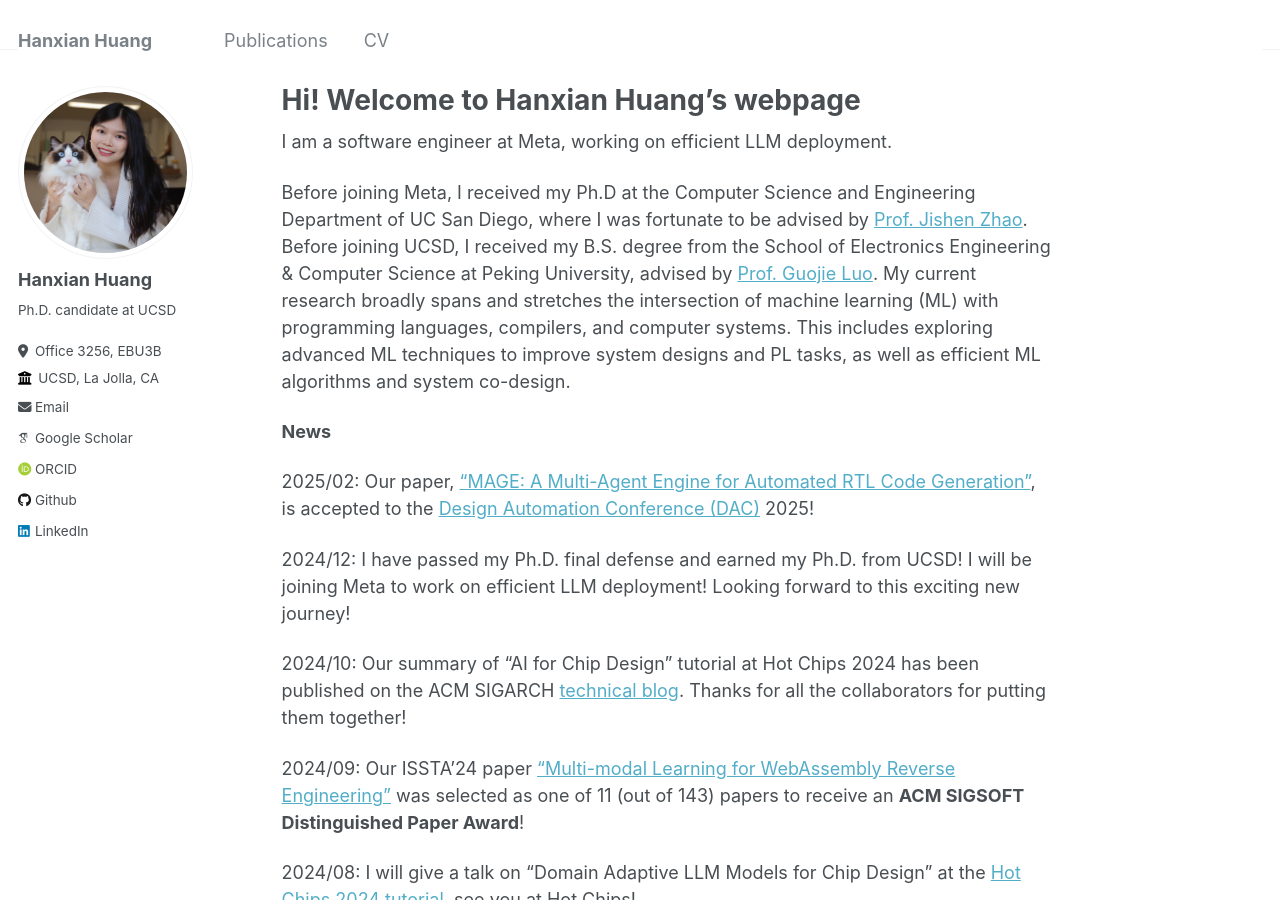
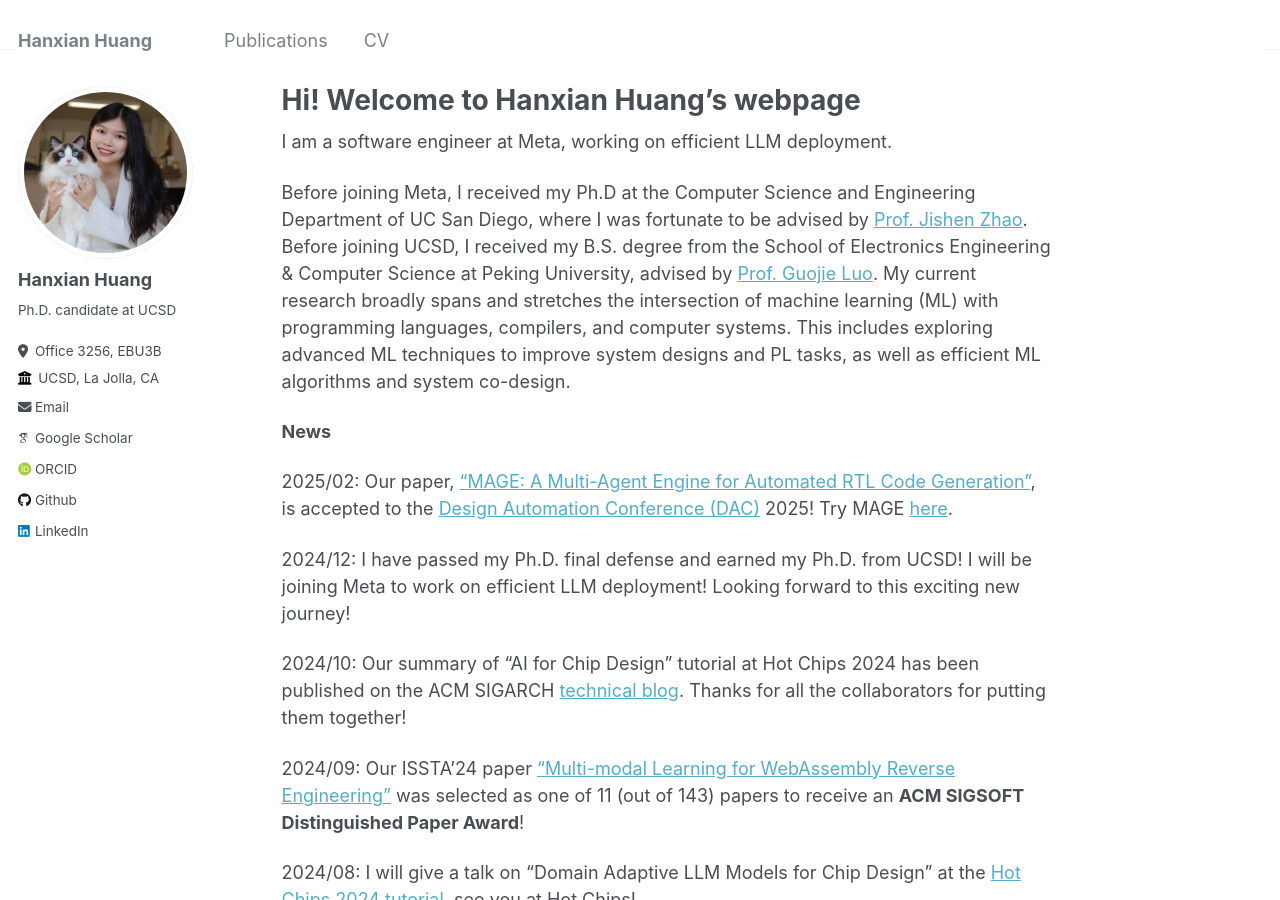
Before and after one commit to Hanxian97/Hanxian97.github.io, a Jekyll site: the page built from _pages/about.md, in a window 1280 px wide and 900 px high. Built offline with Jekyll 4.4.1, drawn with Linux system fonts in a browser that asks for light colours; some web fonts are replaced.

Commit message:
Update about.md

```diff
--- a/_pages/about.md
+++ b/_pages/about.md
@@ -13,7 +13,7 @@ Before joining Meta, I received my Ph.D at the Computer Science and Engineering
 
 **News**
 
-2025/02: Our paper, ["MAGE: A Multi-Agent Engine for Automated RTL Code Generation"](https://arxiv.org/pdf/2412.07822), is accepted to the [Design Automation Conference (DAC)](https://www.dac.com) 2025!
+2025/02: Our paper, ["MAGE: A Multi-Agent Engine for Automated RTL Code Generation"](https://arxiv.org/pdf/2412.07822), is accepted to the [Design Automation Conference (DAC)](https://www.dac.com) 2025! Try MAGE [here](https://github.com/stable-lab/MAGE).
 
 2024/12: I have passed my Ph.D. final defense and earned my Ph.D. from UCSD! I will be joining Meta to work on efficient LLM deployment! Looking forward to this exciting new journey!
 
```
